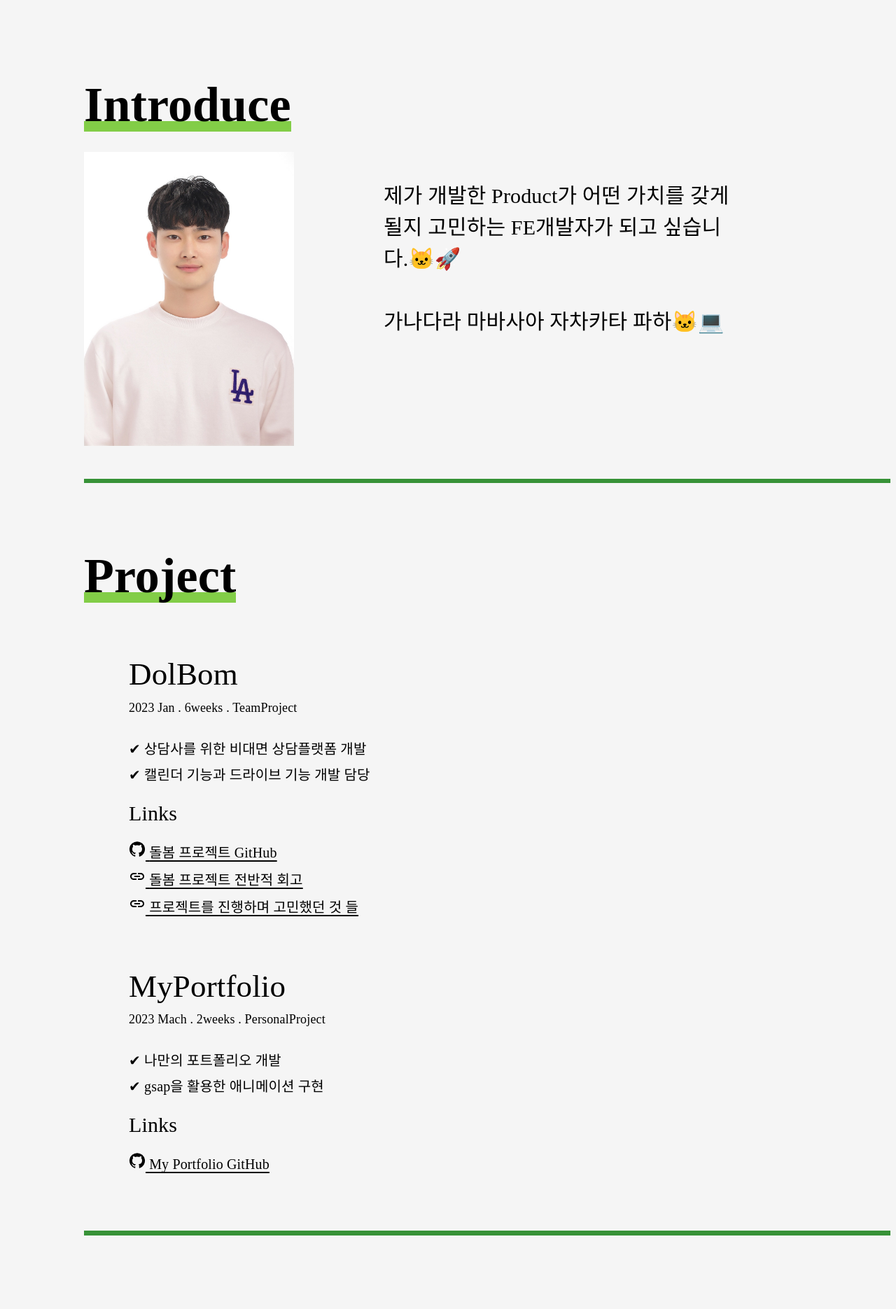
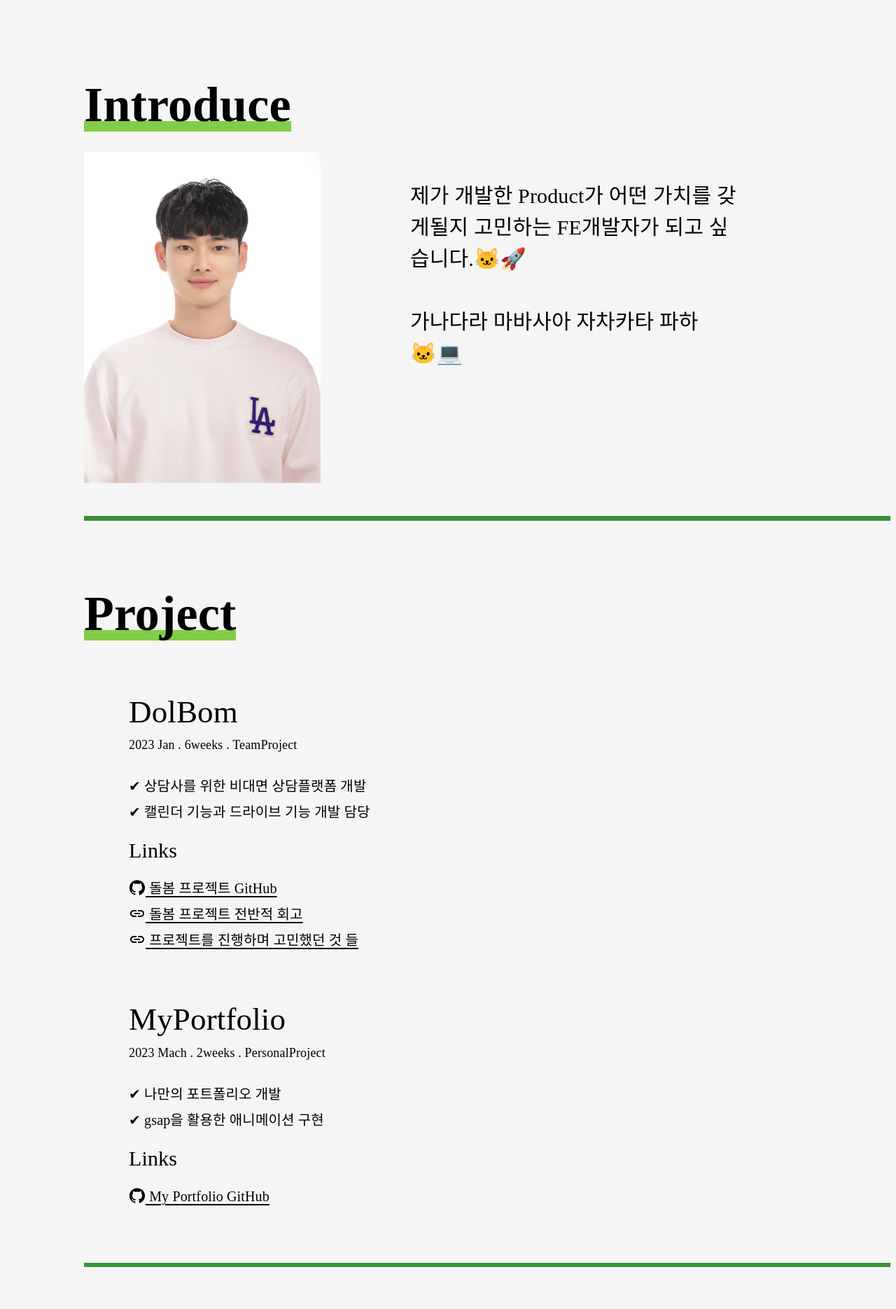
Before and after one commit to dailybetter/GSAP_practice, a React (Vite) app in the folder gsap_practice/: page / in a window 1280 px wide. Shown: the part 823-2693 px from the top of the page at 70% size. Built offline with nearby package versions, Linux system fonts and the light colour scheme; a web font is replaced by a local one.

Commit message:
Fix: icon 위치 세부 조정

```diff
--- a/gsap_practice/src/components/body/common/Links.tsx
+++ b/gsap_practice/src/components/body/common/Links.tsx
@@ -29,7 +29,7 @@ export const Links = ({ text, href }: LinkProps) => {
     return (
       <p style={{ margin: 0 }}>
         <LinkText href={href} target="_blank">
-          <GitHubIcon /> {text}
+          <GitHubIcon style={{ marginBottom: '-4px' }} /> {text}
         </LinkText>
       </p>
     );
@@ -37,7 +37,7 @@ export const Links = ({ text, href }: LinkProps) => {
   return (
     <p style={{ margin: 0 }}>
       <LinkText href={href} target="_blank">
-        <LinkIcon /> {text}
+        <LinkIcon style={{ marginBottom: '-4px' }} /> {text}
       </LinkText>
     </p>
   );
--- a/gsap_practice/src/components/body/styled.tsx
+++ b/gsap_practice/src/components/body/styled.tsx
@@ -41,13 +41,17 @@ export const ImgWrapper = styled.div`
   height: auto;
   img {
     width: 30vw;
-    max-width: 300px;
+    max-width: 338px;
   }
 `;
 export const BodyContent = styled.div`
   font-size: 30px;
   font-family: 'SpoqaMedium';
   font-weight: normal;
+  @media ${(props) => props.theme.mobile} {
+    font-family: 'SpoqaThin';
+    font-size: 16px;
+  }
 `;
 
 export const Card = styled.article`
```
